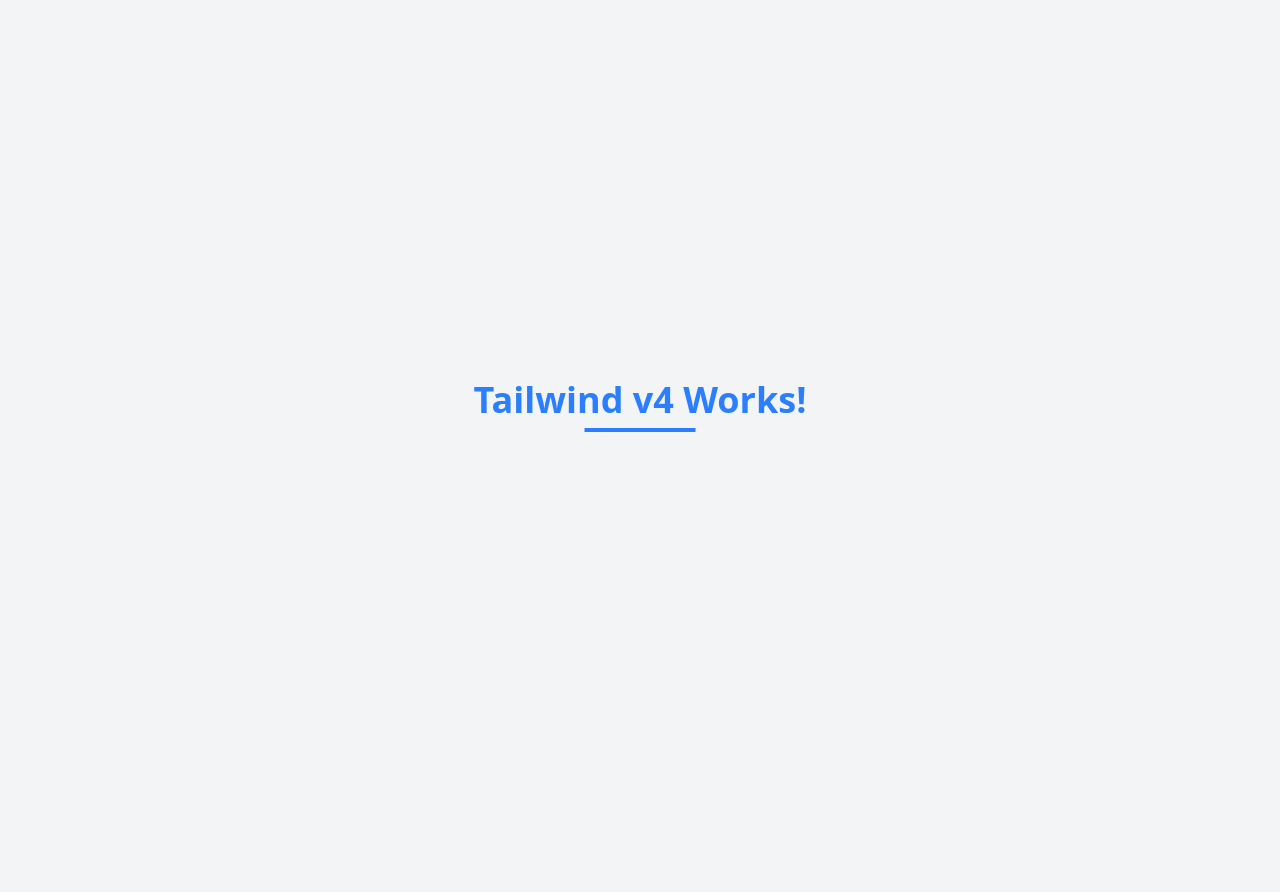
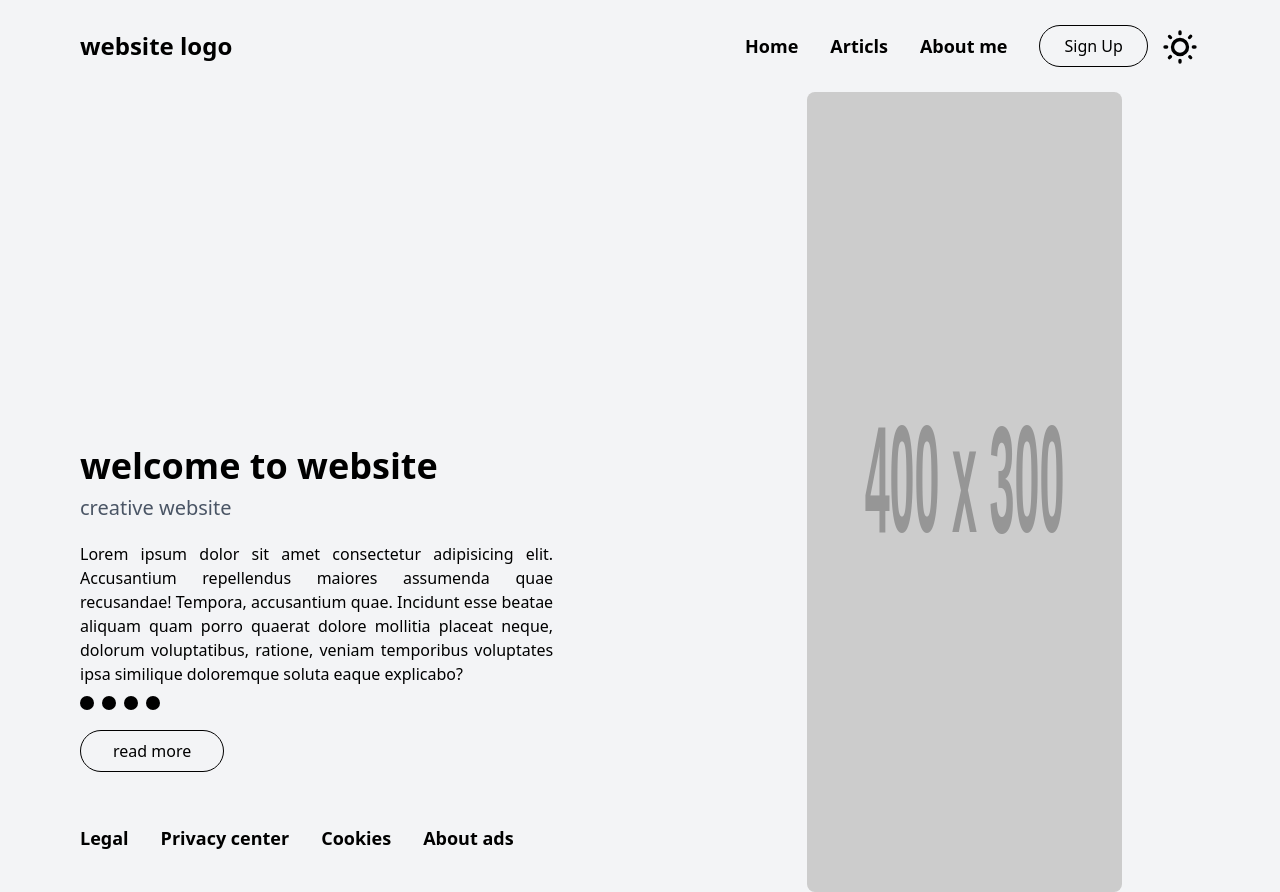
Before and after one commit to Amiraeone/one-page-web-site, a plain HTML site: page index.html in a window 1280 px wide. Before the commit the page ends 800 px from the top, so only its background shows below. Drawn offline with nearby package versions, Linux system fonts and the light colour scheme; placeholder pictures from the web are drawn by us.

Commit message:
create landing page structure

```diff
--- a/index.html
+++ b/index.html
@@ -1,18 +1,108 @@
 <!DOCTYPE html>
-<html lang="en">
+<html lang="en" class="dark">
 
 <head>
     <meta charset="UTF-8">
     <meta name="viewport" content="width=1920, initial-scale=1.0">
     <link href="./dist/css/output.css" rel="stylesheet">
+    <script src="https://cdn.jsdelivr.net/npm/@tailwindcss/browser@4"></script>
+    <link href="https://cdn.jsdelivr.net/npm/daisyui@5" rel="stylesheet" type="text/css" />
+    <script src="https://cdn.jsdelivr.net/npm/@tailwindcss/browser@4"></script>
     <script src="main.js" defer></script>
     <title>web site</title>
 </head>
 
-<body class="flex justify-center items-center bg-gray-100 h-screen w-screen">
-    <h1 class="relative text-4xl text-blue-500 font-bold before:content-[''] before:w-4/12 before:h-1 before:bg-blue-500 before:inline-block before:absolute before:-bottom-3 before:left-1/2 before:-translate-x-1/2">
-        Tailwind v4 Works!
-    </h1>
+<body class="relative dark:bg-black bg-gray-100 h-screen w-screen overflow-hidden">
+    <header class="w-full sticky top-0 left-0 flex justify-between items-center px-20 py-4 bg-transparent">
+        <div>
+            <h1 class="font-bold text-black dark:text-white text-2xl">website logo</h1>
+        </div>
+        <div class="flex justify-between items-center gap-4">
+            <nav class="p-4">
+                <ul class="w-full flex justify-between items-center gap-8">
+                    <li>
+                        <a href="#home" class="text-lg text-black dark:text-white font-bold">Home</a>
+                    </li>
+                    <li>
+                        <a href="#articls" class="text-lg text-black dark:text-white font-bold">Articls</a>
+                    </li>
+                    <li>
+                        <a href="#about_me" class="text-lg text-black dark:text-white font-bold">About me</a>
+                    </li>
+                </ul>
+            </nav>
+            <div>
+                <button
+                        class="px-6 py-2 text-black dark:text-white dark:border-gray-300 border border-gray rounded-full bg-transparent mr-2">Sign Up</button>
+                <label class="swap swap-rotate dark:text-white text-black cursor-pointer">
+                    <!-- this hidden checkbox controls the state -->
+                    <input type="checkbox" class="theme-controller" value="synthwave" />
+
+                    <!-- sun icon -->
+                    <svg
+                         class="swap-off h-10 w-10 fill-current"
+                         xmlns="http://www.w3.org/2000/svg"
+                         viewBox="0 0 24 24">
+                        <path
+                              d="M5.64,17l-.71.71a1,1,0,0,0,0,1.41,1,1,0,0,0,1.41,0l.71-.71A1,1,0,0,0,5.64,17ZM5,12a1,1,0,0,0-1-1H3a1,1,0,0,0,0,2H4A1,1,0,0,0,5,12Zm7-7a1,1,0,0,0,1-1V3a1,1,0,0,0-2,0V4A1,1,0,0,0,12,5ZM5.64,7.05a1,1,0,0,0,.7.29,1,1,0,0,0,.71-.29,1,1,0,0,0,0-1.41l-.71-.71A1,1,0,0,0,4.93,6.34Zm12,.29a1,1,0,0,0,.7-.29l.71-.71a1,1,0,1,0-1.41-1.41L17,5.64a1,1,0,0,0,0,1.41A1,1,0,0,0,17.66,7.34ZM21,11H20a1,1,0,0,0,0,2h1a1,1,0,0,0,0-2Zm-9,8a1,1,0,0,0-1,1v1a1,1,0,0,0,2,0V20A1,1,0,0,0,12,19ZM18.36,17A1,1,0,0,0,17,18.36l.71.71a1,1,0,0,0,1.41,0,1,1,0,0,0,0-1.41ZM12,6.5A5.5,5.5,0,1,0,17.5,12,5.51,5.51,0,0,0,12,6.5Zm0,9A3.5,3.5,0,1,1,15.5,12,3.5,3.5,0,0,1,12,15.5Z" />
+                    </svg>
+
+                    <!-- moon icon -->
+                    <svg
+                         class="swap-on h-10 w-10 fill-current"
+                         xmlns="http://www.w3.org/2000/svg"
+                         viewBox="0 0 24 24">
+                        <path
+                              d="M21.64,13a1,1,0,0,0-1.05-.14,8.05,8.05,0,0,1-3.37.73A8.15,8.15,0,0,1,9.08,5.49a8.59,8.59,0,0,1,.25-2A1,1,0,0,0,8,2.36,10.14,10.14,0,1,0,22,14.05,1,1,0,0,0,21.64,13Zm-9.5,6.69A8.14,8.14,0,0,1,7.08,5.22v.27A10.15,10.15,0,0,0,17.22,15.63a9.79,9.79,0,0,0,2.1-.22A8.11,8.11,0,0,1,12.14,19.73Z" />
+                    </svg>
+                </label>
+            </div>
+        </div>
+    </header>
+    <section class="h-screen w-full flex justify-between items-center gap-4 dark:bg-black bg-gray-100">
+        <div class="h-full w-2/4 flex flex-col justify-end items-start px-20 py-10 gap-5">
+            <div>
+                <h1 class="text-4xl text-black dark:text-white font-bold mb-2">welcome to website</h1>
+                <p class="text-xl dark:text-gray-300 text-gray-600">creative website</p>
+            </div>
+            <div>
+                <p class="text-justify text-black dark:text-white">Lorem ipsum dolor sit amet consectetur adipisicing
+                    elit. Accusantium repellendus
+                    maiores assumenda quae recusandae! Tempora, accusantium quae. Incidunt esse beatae aliquam quam
+                    porro quaerat dolore mollitia placeat neque, dolorum voluptatibus, ratione, veniam temporibus
+                    voluptates ipsa similique doloremque soluta eaque explicabo?
+                </p>
+                <div class="flex gap-2 items-center mt-2.5 *:rounded-full *:block *:h-3.5 *:w-3.5 *:bg-black *:dark:bg-white">
+                    <i></i><i></i><i></i><i></i>
+                </div>
+            </div>
+            <div>
+                <button
+                        class="px-8 py-2 text-black dark:text-white dark:border-gray-300 border border-gray rounded-full bg-transparent">read
+                    more</button>
+            </div>
+            <footer>
+                <ul class="w-full flex justify-between items-center gap-8 mt-8">
+                    <li>
+                        <a href="#Legal" class="text-lg text-black dark:text-white font-bold">Legal</a>
+                    </li>
+                    <li>
+                        <a href="#Privacy center" class="text-lg text-black dark:text-white font-bold">Privacy
+                            center</a>
+                    </li>
+                    <li>
+                        <a href="#Cookies" class="text-lg text-black dark:text-white font-bold">Cookies</a>
+                    </li>
+                    <li>
+                        <a href="#About ads" class="text-lg text-black dark:text-white font-bold">About ads</a>
+                    </li>
+                </ul>
+            </footer>
+        </div>
+        <div class="h-full w-2/4 flex justify-center items-center">
+            <img src="https://placehold.co/400x300" alt="Placeholder image" class="w-2/4 h-full rounded-lg">
+        </div>
+    </section>
 </body>
 
 </html>
--- a/src/input.css
+++ b/src/input.css
@@ -1,7 +1,7 @@
 @import "tailwindcss";
 
-@layer components {
-  .btn-primary {
+/* @layer components {
+  .text {
     @apply bg-primary text-white px-4 py-2 rounded-lg;
   }
-}
+} */
```
Also changed, not shown: dist/css/output.css.
